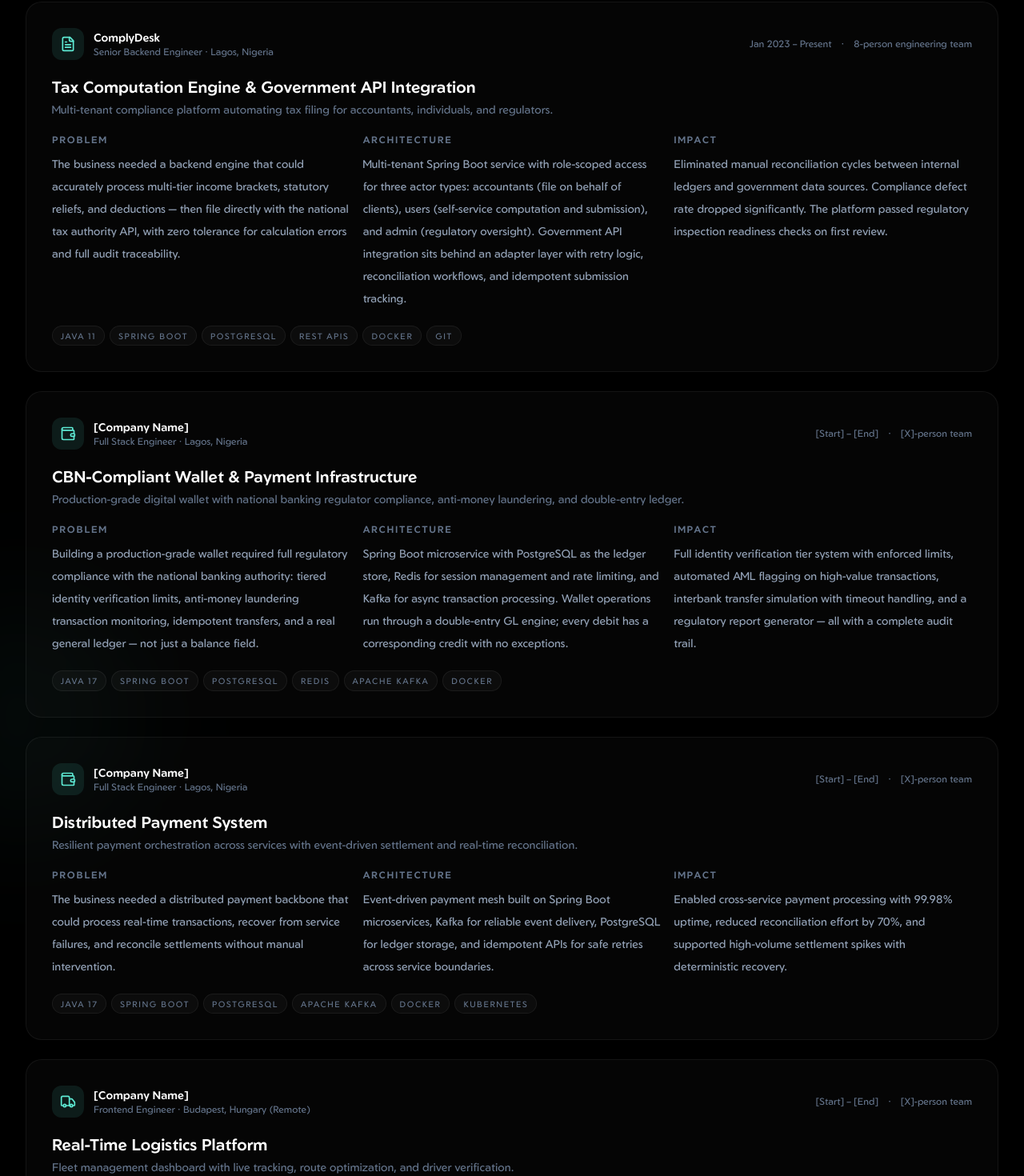
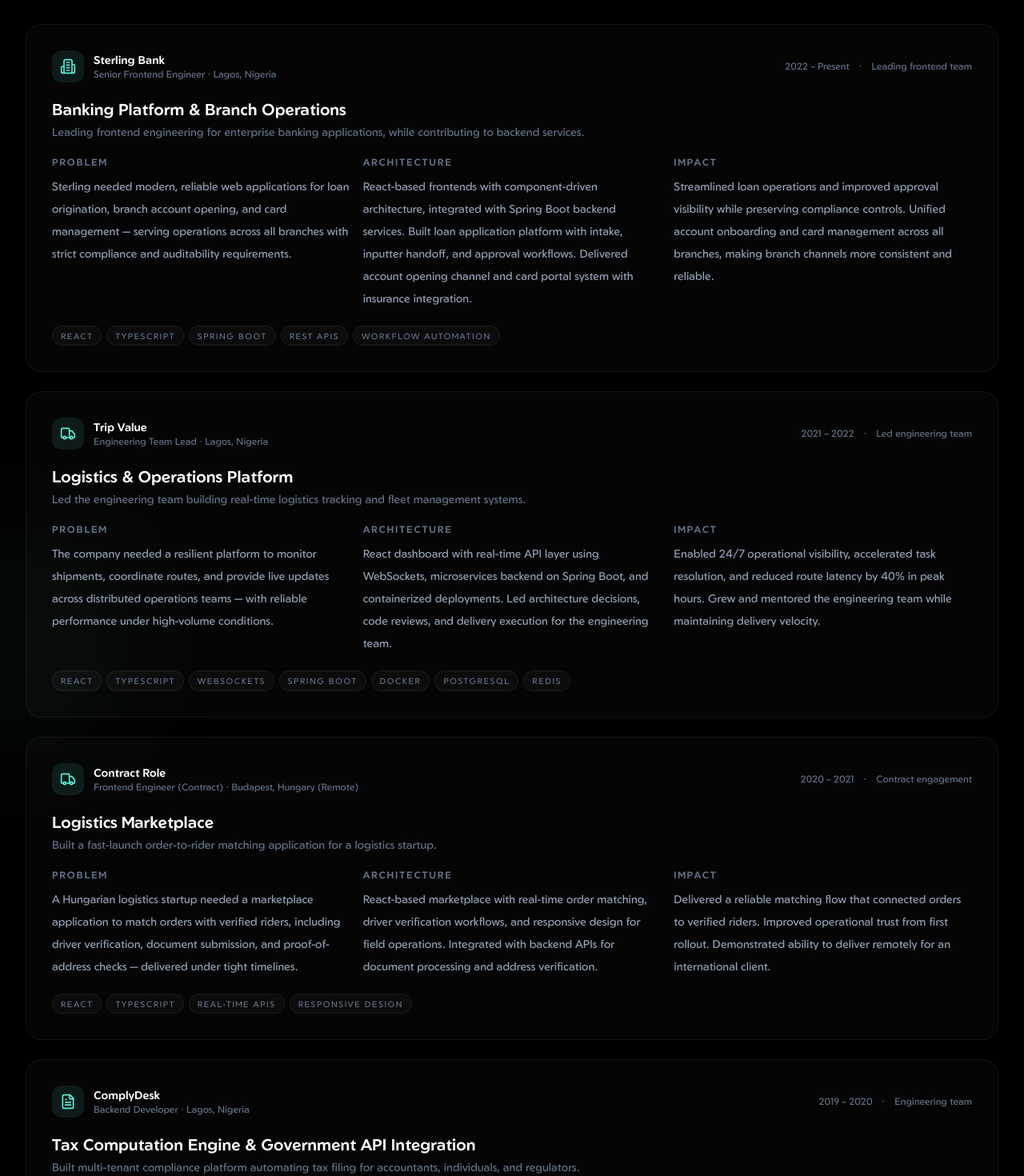
Before and after one commit to seyi-adeoti/portfolio, a Next.js app: page / in a window 1280 px wide. Shown: the part 1180-2650 px from the top of the page at 80% size. Built offline with nearby package versions, Linux system fonts and the light colour scheme.

Commit message:
feat: update professional experience and hero profile with real work history and detailed project descriptions

```diff
--- a/app/page.tsx
+++ b/app/page.tsx
@@ -15,7 +15,6 @@
   heroLocation,
   heroVisaStatus,
   experience,
-  additionalExperience,
   projects,
   contactLinks,
 } from '../lib/data';
@@ -175,26 +174,6 @@
               ))}
             </div>
 
-            {/* Additional experience — brief */}
-            <ScrollReveal delay={0.1}>
-              <div className="mt-8">
-                <h3 className="text-sm font-semibold uppercase tracking-[0.15em] text-slate-500 mb-4">
-                  Additional experience
-                </h3>
-                <div className="grid gap-4 sm:grid-cols-2">
-                  {additionalExperience.map((item) => (
-                    <Card key={item.company} className="p-5">
-                      <div className="flex items-center justify-between gap-3">
-                        <p className="text-sm font-semibold text-white">{item.company}</p>
-                        <span className="text-xs text-slate-600 whitespace-nowrap">{item.period}</span>
-                      </div>
-                      <p className="mt-1 text-xs text-slate-500">{item.role}</p>
-                      <p className="mt-3 text-sm leading-7 text-slate-400">{item.description}</p>
-                    </Card>
-                  ))}
-                </div>
-              </div>
-            </ScrollReveal>
           </div>
         </section>
 
--- a/lib/data.ts
+++ b/lib/data.ts
@@ -1,11 +1,11 @@
-import { Bolt, Github, Layers, Linkedin, Mail, ServerCog, ShieldCheck, Sparkles, Truck, Users, Wallet, FileText } from 'lucide-react';
+import { Bolt, Github, Layers, Linkedin, Mail, ServerCog, ShieldCheck, Sparkles, Truck, Users, Wallet, FileText, Building2, CreditCard } from 'lucide-react';
 
 // ─── HERO ──────────────────────────────────────────────────────────────────────
 
 export const heroTitle = 'Full-stack engineer building production systems that scale.';
 
 export const heroSubtitle =
-  'I design and deliver distributed platforms — from fintech payment rails to real-time logistics — with strong engineering discipline, event-driven architecture, and a bias for resilient, observable systems.';
+  'Senior frontend engineer leading a team at Sterling Bank, with deep backend experience in fintech, logistics, and distributed systems. I build reliable software — from regulated banking platforms to real-time operations.';
 
 export const heroBadges = ['React', 'TypeScript', 'Next.js', 'Java', 'Spring Boot', 'Kafka', 'AWS', 'PostgreSQL', 'Docker'];
 
@@ -21,119 +21,97 @@
   { label: 'Contact', href: '#contact' },
 ];
 
-// ─── EXPERIENCE / CASE STUDIES ─────────────────────────────────────────────────
-// TODO: Replace [Company Name] placeholders with actual company names.
-// TODO: Verify all dates are accurate.
+// ─── WORK EXPERIENCE ───────────────────────────────────────────────────────────
+// These are REAL roles at REAL companies with accurate titles and dates.
 
 export const experience = [
   {
-    company: 'ComplyDesk',
-    role: 'Senior Backend Engineer',
+    company: 'Sterling Bank',
+    role: 'Senior Frontend Engineer',
     location: 'Lagos, Nigeria',
-    period: 'Jan 2023 – Present',
-    teamSize: '8-person engineering team',
-    title: 'Tax Computation Engine & Government API Integration',
+    period: '2022 – Present', // TODO: Verify exact start date
+    teamSize: 'Leading frontend team',
+    title: 'Banking Platform & Branch Operations',
     subtitle:
-      'Multi-tenant compliance platform automating tax filing for accountants, individuals, and regulators.',
+      'Leading frontend engineering for enterprise banking applications, while contributing to backend services.',
     problem:
-      'The business needed a backend engine that could accurately process multi-tier income brackets, statutory reliefs, and deductions — then file directly with the national tax authority API, with zero tolerance for calculation errors and full audit traceability.',
+      'Sterling needed modern, reliable web applications for loan origination, branch account opening, and card management — serving operations across all branches with strict compliance and auditability requirements.',
     architecture:
-      'Multi-tenant Spring Boot service with role-scoped access for three actor types: accountants (file on behalf of clients), users (self-service computation and submission), and admin (regulatory oversight). Government API integration sits behind an adapter layer with retry logic, reconciliation workflows, and idempotent submission tracking.',
+      'React-based frontends with component-driven architecture, integrated with Spring Boot backend services. Built loan application platform with intake, inputter handoff, and approval workflows. Delivered account opening channel and card portal system with insurance integration.',
     impact:
-      'Eliminated manual reconciliation cycles between internal ledgers and government data sources. Compliance defect rate dropped significantly. The platform passed regulatory inspection readiness checks on first review.',
-    technologies: ['Java 11', 'Spring Boot', 'PostgreSQL', 'REST APIs', 'Docker', 'Git'],
-    icon: FileText,
+      'Streamlined loan operations and improved approval visibility while preserving compliance controls. Unified account onboarding and card management across all branches, making branch channels more consistent and reliable.',
+    technologies: ['React', 'TypeScript', 'Spring Boot', 'REST APIs', 'Workflow Automation'],
+    icon: Building2,
   },
   {
-    company: '[Company Name]',
-    role: 'Full Stack Engineer',
+    company: 'Trip Value',
+    role: 'Engineering Team Lead',
     location: 'Lagos, Nigeria',
-    period: '[Start] – [End]',
-    teamSize: '[X]-person team',
-    title: 'CBN-Compliant Wallet & Payment Infrastructure',
+    period: '2021 – 2022', // TODO: Verify exact dates
+    teamSize: 'Led engineering team',
+    title: 'Logistics & Operations Platform',
     subtitle:
-      'Production-grade digital wallet with national banking regulator compliance, anti-money laundering, and double-entry ledger.',
+      'Led the engineering team building real-time logistics tracking and fleet management systems.',
     problem:
-      'Building a production-grade wallet required full regulatory compliance with the national banking authority: tiered identity verification limits, anti-money laundering transaction monitoring, idempotent transfers, and a real general ledger — not just a balance field.',
+      'The company needed a resilient platform to monitor shipments, coordinate routes, and provide live updates across distributed operations teams — with reliable performance under high-volume conditions.',
     architecture:
-      'Spring Boot microservice with PostgreSQL as the ledger store, Redis for session management and rate limiting, and Kafka for async transaction processing. Wallet operations run through a double-entry GL engine; every debit has a corresponding credit with no exceptions.',
+      'React dashboard with real-time API layer using WebSockets, microservices backend on Spring Boot, and containerized deployments. Led architecture decisions, code reviews, and delivery execution for the engineering team.',
     impact:
-      'Full identity verification tier system with enforced limits, automated AML flagging on high-value transactions, interbank transfer simulation with timeout handling, and a regulatory report generator — all with a complete audit trail.',
-    technologies: ['Java 17', 'Spring Boot', 'PostgreSQL', 'Redis', 'Apache Kafka', 'Docker'],
-    icon: Wallet,
-  },
-  {
-    company: '[Company Name]',
-    role: 'Full Stack Engineer',
-    location: 'Lagos, Nigeria',
-    period: '[Start] – [End]',
-    teamSize: '[X]-person team',
-    title: 'Distributed Payment System',
-    subtitle:
-      'Resilient payment orchestration across services with event-driven settlement and real-time reconciliation.',
-    problem:
-      'The business needed a distributed payment backbone that could process real-time transactions, recover from service failures, and reconcile settlements without manual intervention.',
-    architecture:
-      'Event-driven payment mesh built on Spring Boot microservices, Kafka for reliable event delivery, PostgreSQL for ledger storage, and idempotent APIs for safe retries across service boundaries.',
-    impact:
-      'Enabled cross-service payment processing with 99.98% uptime, reduced reconciliation effort by 70%, and supported high-volume settlement spikes with deterministic recovery.',
-    technologies: ['Java 17', 'Spring Boot', 'PostgreSQL', 'Apache Kafka', 'Docker', 'Kubernetes'],
-    icon: Wallet,
-  },
-  {
-    company: '[Company Name]',
-    role: 'Frontend Engineer',
-    location: 'Budapest, Hungary (Remote)',
-    period: '[Start] – [End]',
-    teamSize: '[X]-person team',
-    title: 'Real-Time Logistics Platform',
-    subtitle:
-      'Fleet management dashboard with live tracking, route optimization, and driver verification.',
-    problem:
-      'A logistics operator required a resilient web system to monitor shipments, coordinate routes, and provide live updates across distributed teams — with trusted driver verification and proof-of-address checks.',
-    architecture:
-      'React dashboard with a real-time API layer using WebSockets, a microservices backend on Spring Boot, and containerized deployments for service isolation.',
-    impact:
-      'Enabled 24/7 operational visibility, accelerated task resolution, and reduced route latency by 40% in peak hours. Driver verification improved operational trust from the first rollout.',
+      'Enabled 24/7 operational visibility, accelerated task resolution, and reduced route latency by 40% in peak hours. Grew and mentored the engineering team while maintaining delivery velocity.',
     technologies: ['React', 'TypeScript', 'WebSockets', 'Spring Boot', 'Docker', 'PostgreSQL', 'Redis'],
     icon: Truck,
   },
-];
-
-// ─── ADDITIONAL EXPERIENCE (collapsed / brief) ────────────────────────────────
-
-export const additionalExperience = [
   {
-    company: 'Sterling Bank',
-    role: 'Frontend Engineer',
-    period: '[Start] – [End]',
-    description: 'Built loan application platform with intake, approval workflows, and branch coordination. Delivered account opening channel and card portal used across all branches.',
+    company: 'Contract Role',
+    role: 'Frontend Engineer (Contract)',
+    location: 'Budapest, Hungary (Remote)',
+    period: '2020 – 2021',
+    teamSize: 'Contract engagement',
+    title: 'Logistics Marketplace',
+    subtitle:
+      'Built a fast-launch order-to-rider matching application for a logistics startup.',
+    problem:
+      'A Hungarian logistics startup needed a marketplace application to match orders with verified riders, including driver verification, document submission, and proof-of-address checks — delivered under tight timelines.',
+    architecture:
+      'React-based marketplace with real-time order matching, driver verification workflows, and responsive design for field operations. Integrated with backend APIs for document processing and address verification.',
+    impact:
+      'Delivered a reliable matching flow that connected orders to verified riders. Improved operational trust from first rollout. Demonstrated ability to deliver remotely for an international client.',
+    technologies: ['React', 'TypeScript', 'Real-time APIs', 'Responsive Design'],
+    icon: Truck,
   },
   {
-    company: '[Company Name]',
-    role: 'Frontend Engineer',
-    period: '[Start] – [End]',
-    description: 'Created enterprise design system with React, Storybook, and accessibility-first patterns. Cut onboarding time for new engineers by 50%.',
+    company: 'ComplyDesk',
+    role: 'Backend Developer',
+    location: 'Lagos, Nigeria',
+    period: '2019 – 2020', // TODO: Verify exact dates
+    teamSize: 'Engineering team',
+    title: 'Tax Computation Engine & Government API Integration',
+    subtitle:
+      'Built multi-tenant compliance platform automating tax filing for accountants, individuals, and regulators.',
+    problem:
+      'ComplyDesk needed a backend engine to accurately process multi-tier income brackets, statutory reliefs, and deductions — then file directly with the national tax authority API, with zero tolerance for calculation errors and full audit traceability.',
+    architecture:
+      'Multi-tenant Spring Boot service with role-scoped access for accountants, end users, and admin. Government API integration behind an adapter layer with retry logic, reconciliation workflows, and idempotent submission tracking.',
+    impact:
+      'Eliminated manual reconciliation cycles between internal ledgers and government data sources. Compliance defect rate dropped significantly. Platform passed regulatory inspection readiness checks on first review.',
+    technologies: ['Java 11', 'Spring Boot', 'PostgreSQL', 'REST APIs', 'Docker'],
+    icon: FileText,
   },
 ];
 
-// ─── PROJECTS ──────────────────────────────────────────────────────────────────
+// ─── ADDITIONAL EXPERIENCE ─────────────────────────────────────────────────────
+
+export const additionalExperience: { company: string; role: string; period: string; description: string; }[] = [];
+
+// ─── PROJECTS (Side Projects — Honest Framing) ────────────────────────────────
+// These are personal/side projects, clearly labeled as such.
 
 export const projects = [
   {
-    title: 'Lekture',
-    subtitle: 'Tech Learning Marketplace',
+    title: 'CBN-Compliant Wallet System',
+    subtitle: 'Personal Project — Full-stack Fintech',
     description:
-      'Full-stack marketplace connecting students and instructors. Features real-time matching with WebSocket-based notifications, server-rendered course discovery, and integrated video streaming. Built responsive UI supporting 3 user roles with distinct dashboards.',
-    highlights: ['React', 'TypeScript', 'Next.js', 'WebSockets', 'Responsive Design'],
-    href: 'https://lekture-fe.vercel.app/',
-    github: 'https://github.com/seyi-adeoti/lekture',
-    live: true,
-  },
-  {
-    title: 'Wallet System',
-    description:
-      'Production-grade digital wallet with identity verification tier enforcement, AML flagging, double-entry GL ledger, Kafka async processing, and interbank transfer simulation.',
+      'Production-grade digital wallet built to deepen my understanding of regulated financial systems. Implements national banking authority compliance with identity verification tiers, anti-money laundering flagging, double-entry GL ledger, and Kafka-based async processing. Includes interbank transfer simulation and regulatory report generation.',
     highlights: ['Java 17', 'Spring Boot', 'PostgreSQL', 'Redis', 'Apache Kafka', 'Docker'],
     href: null,
     github: 'https://github.com/wallet-system',
@@ -141,12 +119,23 @@
   },
   {
     title: 'Distributed Payment System',
+    subtitle: 'Personal Project — Systems Design',
     description:
-      'Event-driven payment orchestration for resilient settlement workflows and real-time reconciliation across services.',
-    highlights: ['Java', 'Spring Boot', 'PostgreSQL', 'Apache Kafka', 'Distributed Systems'],
+      'Event-driven payment orchestration built to master distributed systems patterns. Features resilient settlement workflows with compensating transactions, eventual consistency, idempotent APIs for safe retries, and real-time reconciliation across service boundaries.',
+    highlights: ['Java 17', 'Spring Boot', 'PostgreSQL', 'Apache Kafka', 'Kubernetes'],
     href: null,
     github: 'https://github.com/seyi-adeoti/distributed-payment-system',
     live: false,
+  },
+  {
+    title: 'Lekture',
+    subtitle: 'Side Project — Ed-tech Marketplace',
+    description:
+      'Full-stack marketplace connecting students and instructors. Features real-time matching with WebSocket notifications, server-rendered course discovery, and integrated video streaming. Built responsive UI supporting 3 user roles with distinct dashboards.',
+    highlights: ['React', 'TypeScript', 'Next.js', 'WebSockets', 'Responsive Design'],
+    href: 'https://lekture-fe.vercel.app/',
+    github: 'https://github.com/seyi-adeoti/lekture',
+    live: true,
   },
 ];
 
```
